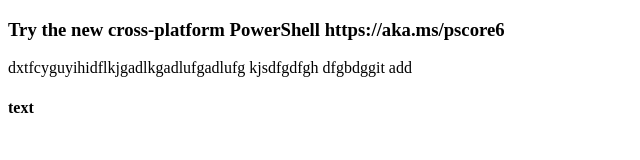
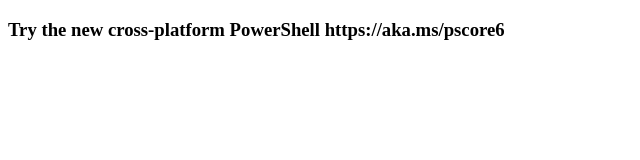
Before and after one commit to garygaurav13/git13, a plain HTML site: page index.html in a window 1280 px wide. Shown: the whole page, without its empty margins (0-640 px from the left). Drawn offline with Linux system fonts and the light colour scheme.

Commit message:
[ hello world ]

```diff
--- a/index.html
+++ b/index.html
@@ -10,7 +10,6 @@
     </head>
     <body>
         <h3>Try the new cross-platform PowerShell https://aka.ms/pscore6</h3>
-        <p>dxtfcyguyihidflkjgadlkgadlufgadlufg kjsdfgdfgh dfgbdggit add</p>
-        <h4>text</h4>
+        <p kjsdfgdfgh dfgbdggit add</p>
     </body>
 </html>
```
